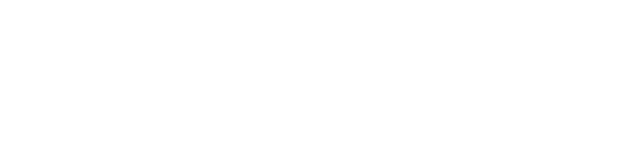
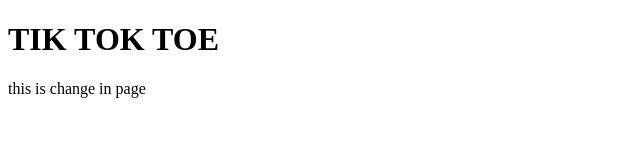
Before and after one commit to prasad2355/TicTakToe, a plain HTML site: page index.html in a window 1280 px wide. Shown: the whole page, without its empty margins (0-640 px from the left). Drawn offline with Linux system fonts and the light colour scheme.

Commit message:
NEWadded

```diff
--- a/index.html
+++ b/index.html
@@ -6,6 +6,7 @@
     <title>TicTac</title>
 </head>
 <body>
-
+    <h1>TIK TOK TOE</h1>
+    <p>this is change in page</p>
 </body>
 </html>
```
